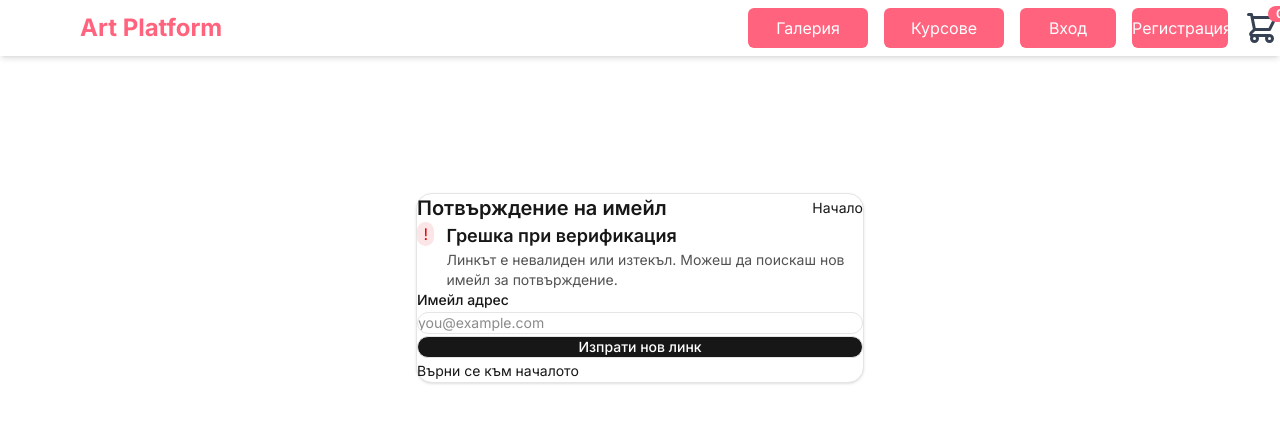
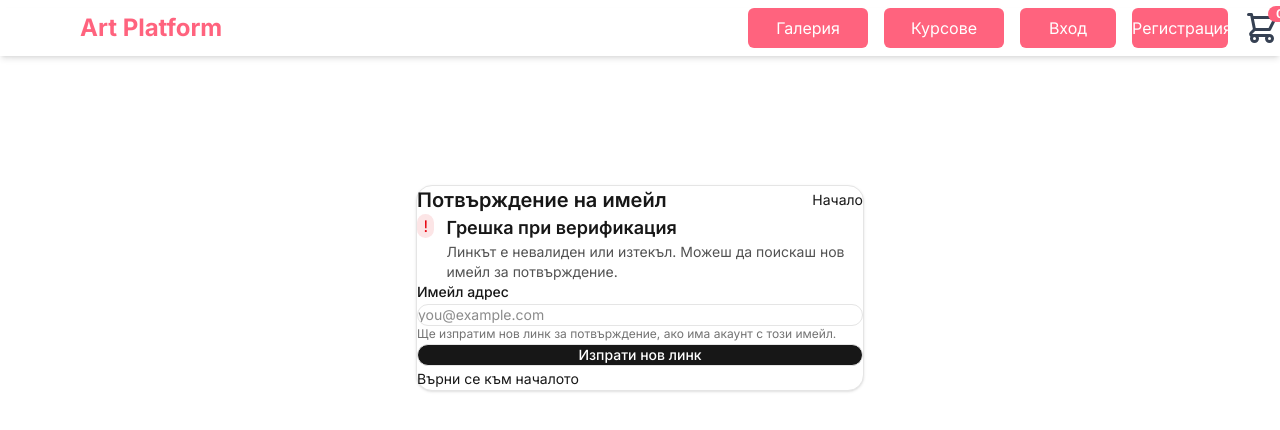
Before and after one commit to IvanIvanovJS/xArtify-structure-preview, a Next.js app: page /verify/error in a window 1280 px wide. Shown: the top 430 px of the page. Built offline with nearby package versions, Linux system fonts and the light colour scheme; no server answers.

Commit message:
split resend server and client components

```diff
--- a/app/verify/error/page.tsx
+++ b/app/verify/error/page.tsx
@@ -1,10 +1,9 @@
-// ========================================
-// app/verify/error/page.tsx
-// ========================================
-"use client";
+// ==============================
+// app/verify/error/page.tsx (SERVER COMPONENT)
+// ==============================
 import type { Metadata } from "next";
 import Link from "next/link";
-import { useState } from "react";
+import ResendForm from "@/components/ResendForm";
 
 export const metadata: Metadata = {
     title: "Грешка при верификация",
@@ -13,31 +12,6 @@ export const metadata: Metadata = {
 };
 
 export default function VerifyErrorPage() {
-    const [email, setEmail] = useState<string>("");
-    const [status, setStatus] = useState<"idle" | "loading" | "success" | "error">("idle");
-    const [message, setMessage] = useState<string>("");
-
-    async function onResend(e: React.FormEvent<HTMLFormElement>) {
-        e.preventDefault();
-        if (!email) return;
-        try {
-            setStatus("loading");
-            setMessage("");
-            // Имплементирайте /api/resend-verification (POST { email })
-            const res = await fetch("/api/resend-verification", {
-                method: "POST",
-                headers: { "Content-Type": "application/json" },
-                body: JSON.stringify({ email }),
-            });
-            if (!res.ok) throw new Error("Request failed");
-            setStatus("success");
-            setMessage("Изпратихме нов линк за потвърждение, провери пощата си.");
-        } catch {
-            setStatus("error");
-            setMessage("Възникна грешка. Моля, опитайте отново по-късно.");
-        }
-    }
-
     return (
         <section aria-labelledby="verify-error-title" className="space-y-4">
             <div className="flex items-start gap-3">
@@ -52,29 +26,8 @@ export default function VerifyErrorPage() {
                 </div>
             </div>
 
-            <form onSubmit={onResend} className="space-y-3">
-                <label className="block text-sm font-medium" htmlFor="email">Имейл адрес</label>
-                <input
-                    id="email"
-                    name="email"
-                    type="email"
-                    required
-                    value={email}
-                    onChange={(e) => setEmail(e.target.value)}
-                    placeholder="you@example.com"
-                    className="w-full rounded-xl border border-neutral-200 bg-white px-3 py-2 text-sm outline-none ring-0 focus:border-black dark:border-neutral-800 dark:bg-neutral-950"
-                />
-                <button
-                    type="submit"
-                    disabled={status === "loading"}
-                    className="inline-flex w-full items-center justify-center rounded-xl border border-neutral-200 bg-neutral-900 px-4 py-2 text-sm font-medium text-white hover:bg-black disabled:opacity-60 dark:border-neutral-800"
-                >
-                    {status === "loading" ? "Изпращане..." : "Изпрати нов линк"}
-                </button>
-                {message && (
-                    <p className="text-sm text-neutral-600 dark:text-neutral-400">{message}</p>
-                )}
-            </form>
+            {/* Клиентският формуляр е отделен компонент */}
+            <ResendForm />
 
             <div className="pt-2">
                 <Link href="/" className="text-sm text-neutral-600 underline-offset-4 hover:underline dark:text-neutral-400">
--- /dev/null
+++ b/components/ResendForm.tsx
@@ -0,0 +1,65 @@
+// ==============================
+// app/verify/error/ResendForm.tsx (CLIENT COMPONENT)
+// ==============================
+"use client";
+import { useState } from "react";
+
+type Status = "idle" | "loading" | "success" | "error";
+
+export default function ResendForm({ defaultEmail = "" }: { defaultEmail?: string }) {
+    const [email, setEmail] = useState<string>(defaultEmail);
+    const [status, setStatus] = useState<Status>("idle");
+    const [message, setMessage] = useState<string>("");
+
+    async function onResend(e: React.FormEvent<HTMLFormElement>) {
+        e.preventDefault();
+        if (!email) return;
+        try {
+            setStatus("loading");
+            setMessage("");
+            const res = await fetch("/api/resend-verification", {
+                method: "POST",
+                headers: { "Content-Type": "application/json" },
+                body: JSON.stringify({ email }),
+            });
+            if (!res.ok) throw new Error("Request failed");
+            setStatus("success");
+            setMessage("Изпратихме нов линк за потвърждение, провери пощата си.");
+        } catch {
+            setStatus("error");
+            setMessage("Възникна грешка. Моля, опитайте отново по-късно.");
+        }
+    }
+
+    return (
+        <form onSubmit={onResend} className="space-y-3" noValidate>
+            <label className="block text-sm font-medium" htmlFor="email">Имейл адрес</label>
+            <input
+                id="email"
+                name="email"
+                type="email"
+                autoComplete="email"
+                required
+                value={email}
+                onChange={(e) => setEmail(e.target.value)}
+                placeholder="you@example.com"
+                className="w-full rounded-xl border border-neutral-200 bg-white px-3 py-2 text-sm outline-none ring-0 focus:border-black dark:border-neutral-800 dark:bg-neutral-950"
+                aria-describedby="email-help"
+            />
+            <p id="email-help" className="text-xs text-neutral-500">Ще изпратим нов линк за потвърждение, ако има акаунт с този имейл.</p>
+
+            <button
+                type="submit"
+                disabled={status === "loading"}
+                className="inline-flex w-full items-center justify-center rounded-xl border border-neutral-200 bg-neutral-900 px-4 py-2 text-sm font-medium text-white hover:bg-black disabled:opacity-60 dark:border-neutral-800"
+                aria-live="polite"
+            >
+                {status === "loading" ? "Изпращане..." : "Изпрати нов линк"}
+            </button>
+
+            {message && (
+                <p className="text-sm text-neutral-600 dark:text-neutral-400">{message}</p>
+            )}
+        </form>
+    );
+}
```
